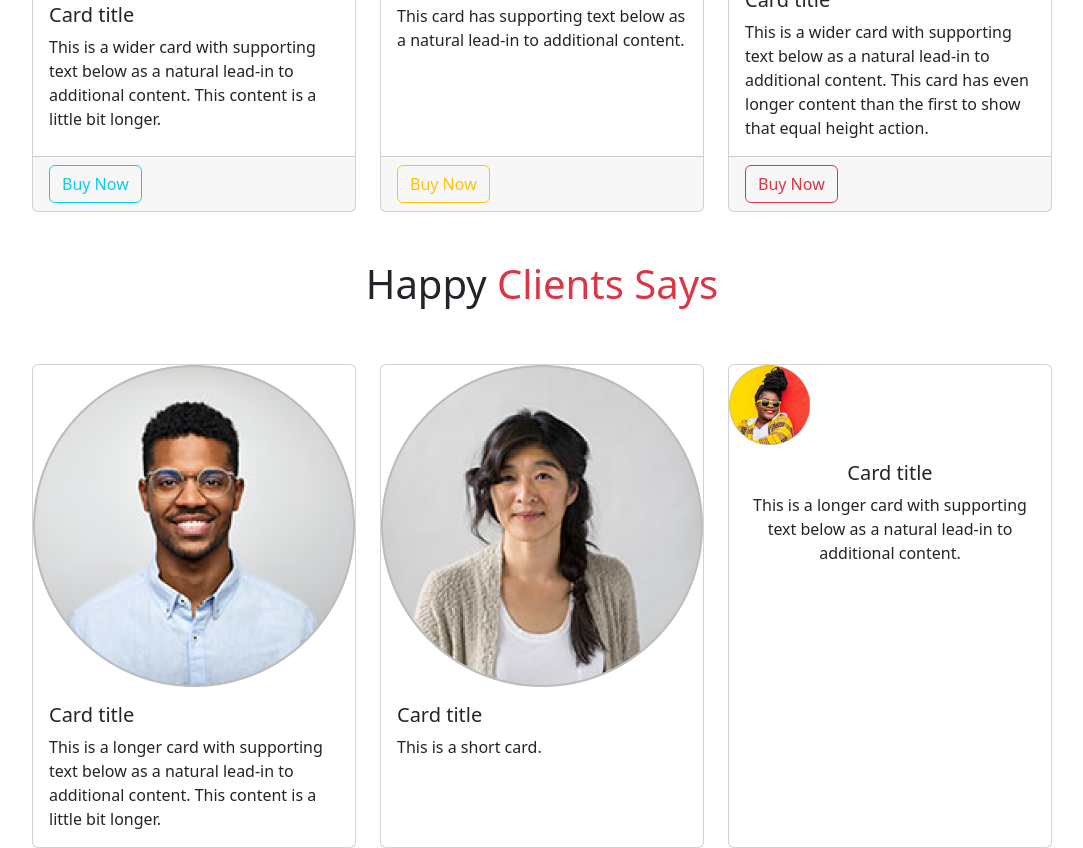
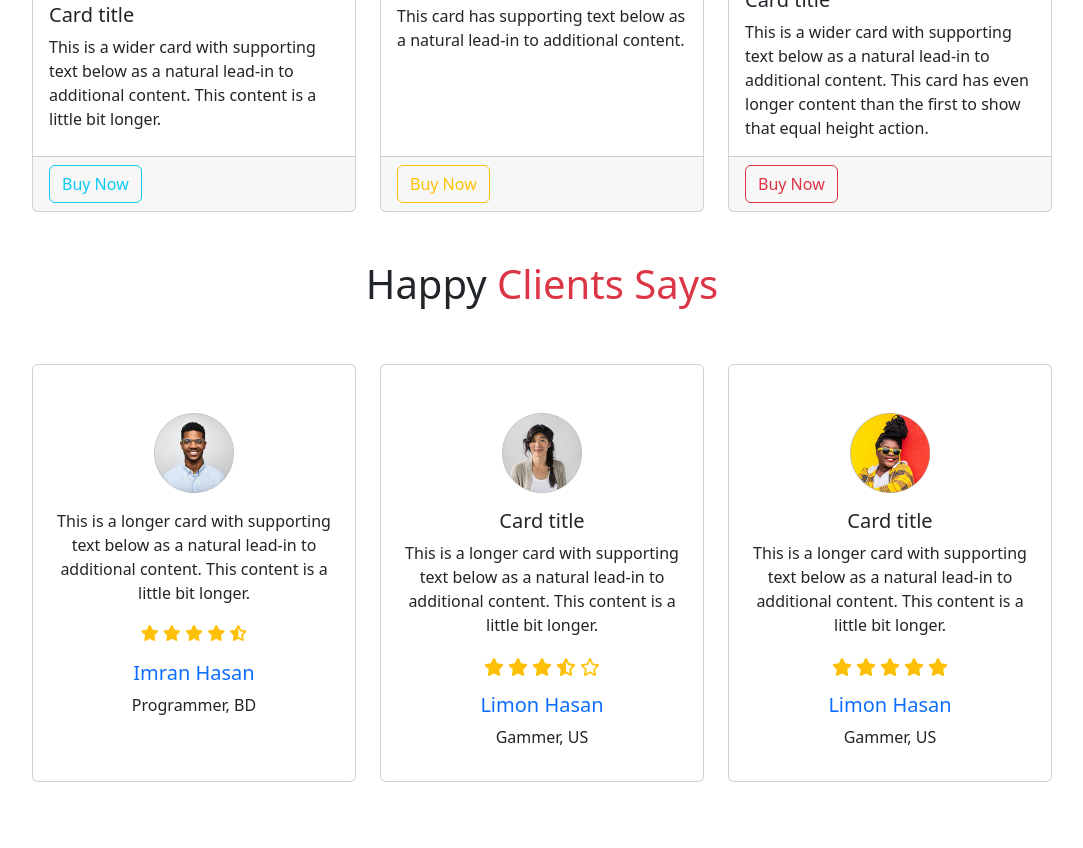
Before and after one commit to imranhasan871/biker-zone, a plain HTML site: page index.html in a window 1280 px wide. Shown: the part 1462-2310 px from the top of the page, without its empty margins (98-1181 px from the left). After the commit the page ends 2244 px from the top, so only its background shows below. Drawn offline with nearby package versions, Linux system fonts and the light colour scheme.

Commit message:
Add FAQ Section Starts Here

```diff
--- a/index.html
+++ b/index.html
@@ -4,6 +4,10 @@
     <meta charset="utf-8" />
     <meta name="viewport" content="width=device-width, initial-scale=1" />
     <title>Bootstrap demo</title>
+    <script
+      src="https://kit.fontawesome.com/4567185393.js"
+      crossorigin="anonymous"
+    ></script>
     <link
       href="https://cdn.jsdelivr.net/npm/bootstrap@5.2.3/dist/css/bootstrap.min.css"
       rel="stylesheet"
@@ -16,6 +20,7 @@
       crossorigin="anonymous"
       defer
     ></script>
+    <link rel="stylesheet" href="style.css" />
   </head>
   <body>
     <header>
@@ -285,8 +290,37 @@
         </h1>
         <div class="row row-cols-1 row-cols-md-3 g-4">
           <div class="col">
-            <div class="card h-100">
-              <img src="./images/user-1.png" class="card-img-top" alt="..." />
+            <div class="card h-100 text-center">
+              <img
+                src="./images/user-1.png"
+                class="card-img-top w-25 mx-auto mt-5"
+                alt="..."
+              />
+              <div class="card-body">
+                <p class="card-text">
+                  This is a longer card with supporting text below as a natural
+                  lead-in to additional content. This content is a little bit
+                  longer.
+                </p>
+                <p class="text-warning">
+                  <i class="fa-solid fa-star"></i>
+                  <i class="fa-solid fa-star"></i>
+                  <i class="fa-solid fa-star"></i>
+                  <i class="fa-solid fa-star"></i>
+                  <i class="fa-solid fa-star-half-stroke"></i>
+                </p>
+                <h5 class="text-primary">Imran Hasan</h5>
+                <p>Programmer, BD</p>
+              </div>
+            </div>
+          </div>
+          <div class="col">
+            <div class="card h-100 text-center">
+              <img
+                src="images/user-2.png"
+                class="card-img-top w-25 mx-auto mt-5"
+                alt="..."
+              />
               <div class="card-body">
                 <h5 class="card-title">Card title</h5>
                 <p class="card-text">
@@ -294,15 +328,35 @@
                   lead-in to additional content. This content is a little bit
                   longer.
                 </p>
-              </div>
-            </div>
-          </div>
-          <div class="col">
-            <div class="card h-100">
-              <img src="images/user-2.png" class="card-img-top" alt="..." />
-              <div class="card-body">
-                <h5 class="card-title">Card title</h5>
-                <p class="card-text">This is a short card.</p>
+                <p>
+                  <img
+                    class="star-rating"
+                    src="./images/icons/star-solid.svg"
+                    alt=""
+                  />
+                  <img
+                    class="star-rating"
+                    src="./images/icons/star-solid.svg"
+                    alt=""
+                  />
+                  <img
+                    class="star-rating"
+                    src="./images/icons/star-solid.svg"
+                    alt=""
+                  />
+                  <img
+                    class="star-rating"
+                    src="./images/icons/star-half-stroke-solid.svg"
+                    alt=""
+                  />
+                  <img
+                    class="star-rating"
+                    src="./images/icons/star-regular.svg"
+                    alt=""
+                  />
+                </p>
+                <h5 class="text-primary">Limon Hasan</h5>
+                <p>Gammer, US</p>
               </div>
             </div>
           </div>
@@ -310,20 +364,52 @@
             <div class="card text-center h-100">
               <img
                 src="images/user-3.png"
-                class="card-img-top w-25"
+                class="card-img-top w-25 mx-auto mt-5"
                 alt="..."
               />
               <div class="card-body">
                 <h5 class="card-title">Card title</h5>
                 <p class="card-text">
                   This is a longer card with supporting text below as a natural
-                  lead-in to additional content.
+                  lead-in to additional content. This content is a little bit
+                  longer.
                 </p>
+                <p>
+                  <img
+                    class="star-rating"
+                    src="./images/icons/star-solid.svg"
+                    alt=""
+                  />
+                  <img
+                    class="star-rating"
+                    src="./images/icons/star-solid.svg"
+                    alt=""
+                  />
+                  <img
+                    class="star-rating"
+                    src="./images/icons/star-solid.svg"
+                    alt=""
+                  />
+                  <img
+                    class="star-rating"
+                    src="./images/icons/star-solid.svg"
+                    alt=""
+                  />
+                  <img
+                    class="star-rating"
+                    src="./images/icons/star-solid.svg"
+                    alt=""
+                  />
+                </p>
+                <h5 class="text-primary">Limon Hasan</h5>
+                <p>Gammer, US</p>
               </div>
             </div>
           </div>
         </div>
       </section>
+      <!-- FAQ Section  -->
+      <section class mx-5></section>
     </main>
     <footer></footer>
   </body>
--- a/style.css
+++ b/style.css
@@ -0,0 +1,3 @@
+.star-rating{
+    width: 20px;
+}
```
